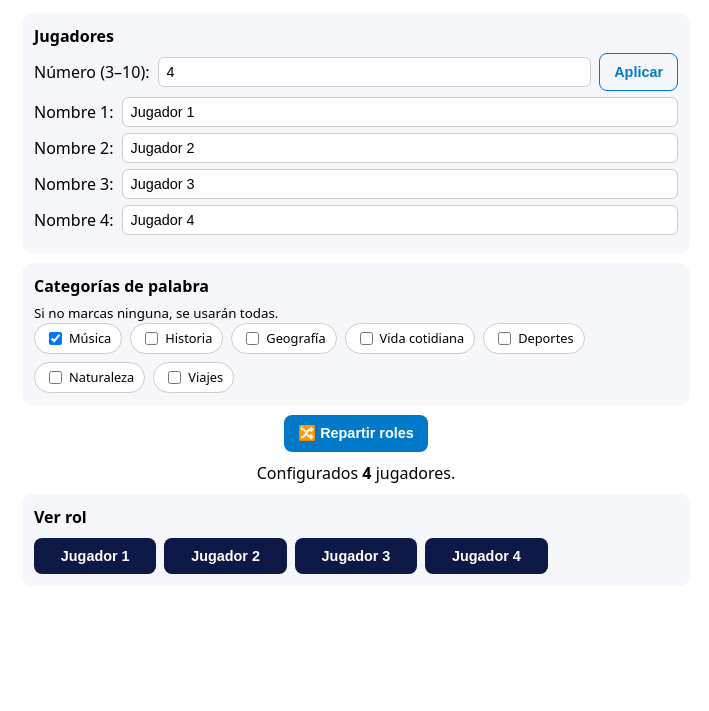
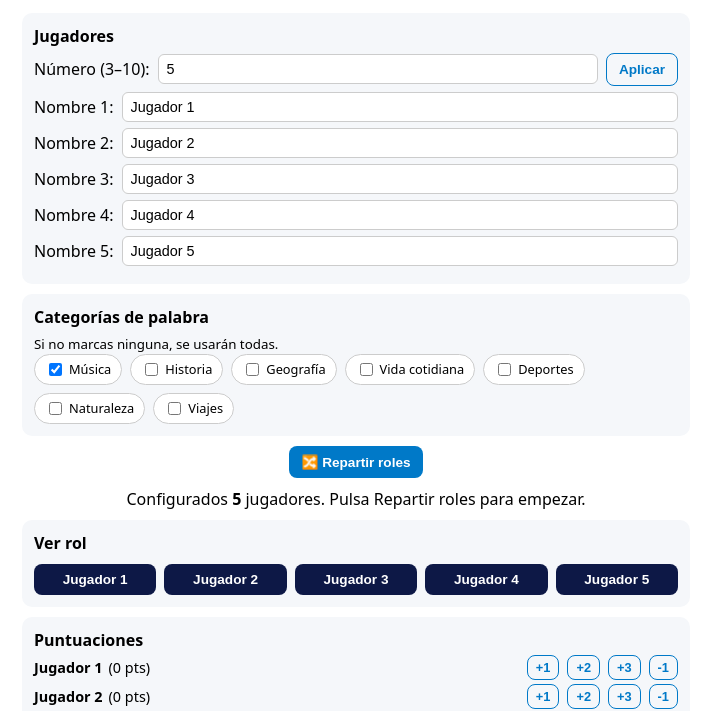
Before and after one commit to mwf23/2025_impostor, a plain HTML site: page index.html in a window 1280 px wide. Shown: the part 95-806 px from the top of the page, without its empty margins (284-993 px from the left). Drawn offline with Linux system fonts and the light colour scheme.

Commit message:
puntuaciones

```diff
--- a/index.html
+++ b/index.html
@@ -60,12 +60,12 @@
     }
 
     .btn {
-      padding: 10px 14px;
+      padding: 8px 12px;
       border-radius: 8px;
       border: none;
       cursor: pointer;
       font-weight: 600;
-      font-size: 0.9rem;
+      font-size: 0.85rem;
       transition: 0.1s;
     }
 
@@ -83,6 +83,12 @@
       background: transparent;
       border: 1px solid #0079C8;
       color: #0079C8;
+    }
+
+    .btn-small {
+      padding: 4px 8px;
+      font-size: 0.8rem;
+      margin-left: 4px;
     }
 
     .players-grid {
@@ -107,6 +113,37 @@
       display: flex;
       align-items: center;
       gap: 4px;
+    }
+
+    /* Puntuaciones */
+    .score-row {
+      display: flex;
+      align-items: center;
+      justify-content: space-between;
+      gap: 8px;
+      margin: 4px 0;
+      flex-wrap: wrap;
+    }
+
+    .score-left {
+      display: flex;
+      align-items: baseline;
+      gap: 6px;
+    }
+
+    .score-name {
+      font-size: 0.9rem;
+      font-weight: 600;
+    }
+
+    .score-value {
+      font-size: 0.9rem;
+    }
+
+    .score-buttons {
+      display: flex;
+      gap: 4px;
+      flex-wrap: wrap;
     }
 
     /* MODAL */
@@ -156,7 +193,7 @@
     <div class="section-title">Jugadores</div>
     <div class="row">
       <label>Número (3–10):</label>
-      <input id="numPlayers" type="number" min="3" max="10" value="4">
+      <input id="numPlayers" type="number" min="3" max="10" value="5">
       <button id="btnAplicarJugadores" class="btn btn-ghost">Aplicar</button>
     </div>
 
@@ -194,6 +231,15 @@
     <div id="playersButtons" class="players-grid"></div>
   </div>
 
+  <!-- 🧮 PUNTUACIONES -->
+  <div class="section">
+    <div class="section-title">Puntuaciones</div>
+    <div id="scoresList"></div>
+    <div style="margin-top:8px; text-align:right;">
+      <button id="btnResetScores" class="btn btn-ghost">Reiniciar puntuaciones</button>
+    </div>
+  </div>
+
   <!-- MODAL -->
   <div id="overlay" class="overlay">
     <div class="card">
@@ -222,25 +268,27 @@
   // ===============================
   // ESTADO
   // ===============================
-  let players = [];
-  let roles = {};
+  let players = [];    // { id, name, score }
+  let roles = {};      // id -> "IMPOSTOR" | "SABEDOR"
   let secretWord = "";
   let rolesAssigned = false;
 
-  const numPlayersInput = document.getElementById("numPlayers");
+  const numPlayersInput   = document.getElementById("numPlayers");
   const btnAplicarJugadores = document.getElementById("btnAplicarJugadores");
-  const playersConfigDiv = document.getElementById("playersConfig");
+  const playersConfigDiv  = document.getElementById("playersConfig");
   const playersButtonsDiv = document.getElementById("playersButtons");
+  const scoresListDiv     = document.getElementById("scoresList");
+  const btnResetScores    = document.getElementById("btnResetScores");
 
-  const statusEl = document.getElementById("status");
+  const statusEl   = document.getElementById("status");
   const btnRepartir = document.getElementById("btnRepartir");
 
-  const overlay = document.getElementById("overlay");
+  const overlay    = document.getElementById("overlay");
   const modalTitle = document.getElementById("modalTitle");
-  const modalRole = document.getElementById("modalRole");
-  const modalWord = document.getElementById("modalWord");
-  const modalTip = document.getElementById("modalTip");
-  const btnClose = document.getElementById("btnClose");
+  const modalRole  = document.getElementById("modalRole");
+  const modalWord  = document.getElementById("modalWord");
+  const modalTip   = document.getElementById("modalTip");
+  const btnClose   = document.getElementById("btnClose");
 
   // ===============================
   // NORMALIZAR NÚMERO DE JUGADORES
@@ -258,13 +306,14 @@
   // ===============================
   function initPlayers() {
     const count = getPlayerCount();
+    // Reiniciamos jugadores NUEVOS, puntuación 0
     players = [];
     playersConfigDiv.innerHTML = "";
     playersButtonsDiv.innerHTML = "";
 
     for (let i = 1; i <= count; i++) {
       const name = `Jugador ${i}`;
-      players.push({ id: i, name });
+      players.push({ id: i, name, score: 0 });
 
       // Input de nombre
       const row = document.createElement("div");
@@ -282,6 +331,7 @@
         const p = players.find(p => p.id === i);
         p.name = input.value.trim() || `Jugador ${i}`;
         renderPlayerButtons();
+        renderScores();
       });
 
       row.appendChild(label);
@@ -290,7 +340,9 @@
     }
 
     renderPlayerButtons();
-    statusEl.innerHTML = `Configurados <b>${count}</b> jugadores.`;
+    renderScores();
+    rolesAssigned = false;
+    statusEl.innerHTML = `Configurados <b>${count}</b> jugadores. Pulsa Repartir roles para empezar.`;
   }
 
   // ===============================
@@ -305,6 +357,75 @@
       btn.onclick = () => showRole(p.id);
       playersButtonsDiv.appendChild(btn);
     });
+  }
+
+  // ===============================
+  // PUNTUACIONES
+  // ===============================
+  function renderScores() {
+    scoresListDiv.innerHTML = "";
+    players.forEach(p => {
+      const row = document.createElement("div");
+      row.className = "score-row";
+
+      const left = document.createElement("div");
+      left.className = "score-left";
+
+      const nameSpan = document.createElement("span");
+      nameSpan.className = "score-name";
+      nameSpan.textContent = p.name;
+
+      const scoreSpan = document.createElement("span");
+      scoreSpan.className = "score-value";
+      scoreSpan.textContent = `(${p.score} pts)`;
+
+      left.appendChild(nameSpan);
+      left.appendChild(scoreSpan);
+
+      const buttonsDiv = document.createElement("div");
+      buttonsDiv.className = "score-buttons";
+
+      const btnPlus1 = document.createElement("button");
+      btnPlus1.className = "btn btn-ghost btn-small";
+      btnPlus1.textContent = "+1";
+      btnPlus1.onclick = () => updateScore(p.id, 1);
+
+      const btnPlus2 = document.createElement("button");
+      btnPlus2.className = "btn btn-ghost btn-small";
+      btnPlus2.textContent = "+2";
+      btnPlus2.onclick = () => updateScore(p.id, 2);
+
+      const btnPlus3 = document.createElement("button");
+      btnPlus3.className = "btn btn-ghost btn-small";
+      btnPlus3.textContent = "+3";
+      btnPlus3.onclick = () => updateScore(p.id, 3);
+
+      const btnMinus1 = document.createElement("button");
+      btnMinus1.className = "btn btn-ghost btn-small";
+      btnMinus1.textContent = "-1";
+      btnMinus1.onclick = () => updateScore(p.id, -1);
+
+      buttonsDiv.appendChild(btnPlus1);
+      buttonsDiv.appendChild(btnPlus2);
+      buttonsDiv.appendChild(btnPlus3);
+      buttonsDiv.appendChild(btnMinus1);
+
+      row.appendChild(left);
+      row.appendChild(buttonsDiv);
+      scoresListDiv.appendChild(row);
+    });
+  }
+
+  function updateScore(id, delta) {
+    const p = players.find(p => p.id === id);
+    if (!p) return;
+    p.score += delta;
+    renderScores();
+  }
+
+  function resetScores() {
+    players.forEach(p => p.score = 0);
+    renderScores();
   }
 
   // ===============================
@@ -371,6 +492,7 @@
   // ===============================
   btnAplicarJugadores.onclick = initPlayers;
   btnRepartir.onclick = shuffleRoles;
+  btnResetScores.onclick = resetScores;
 
   // Inicialización
   initPlayers();
```
